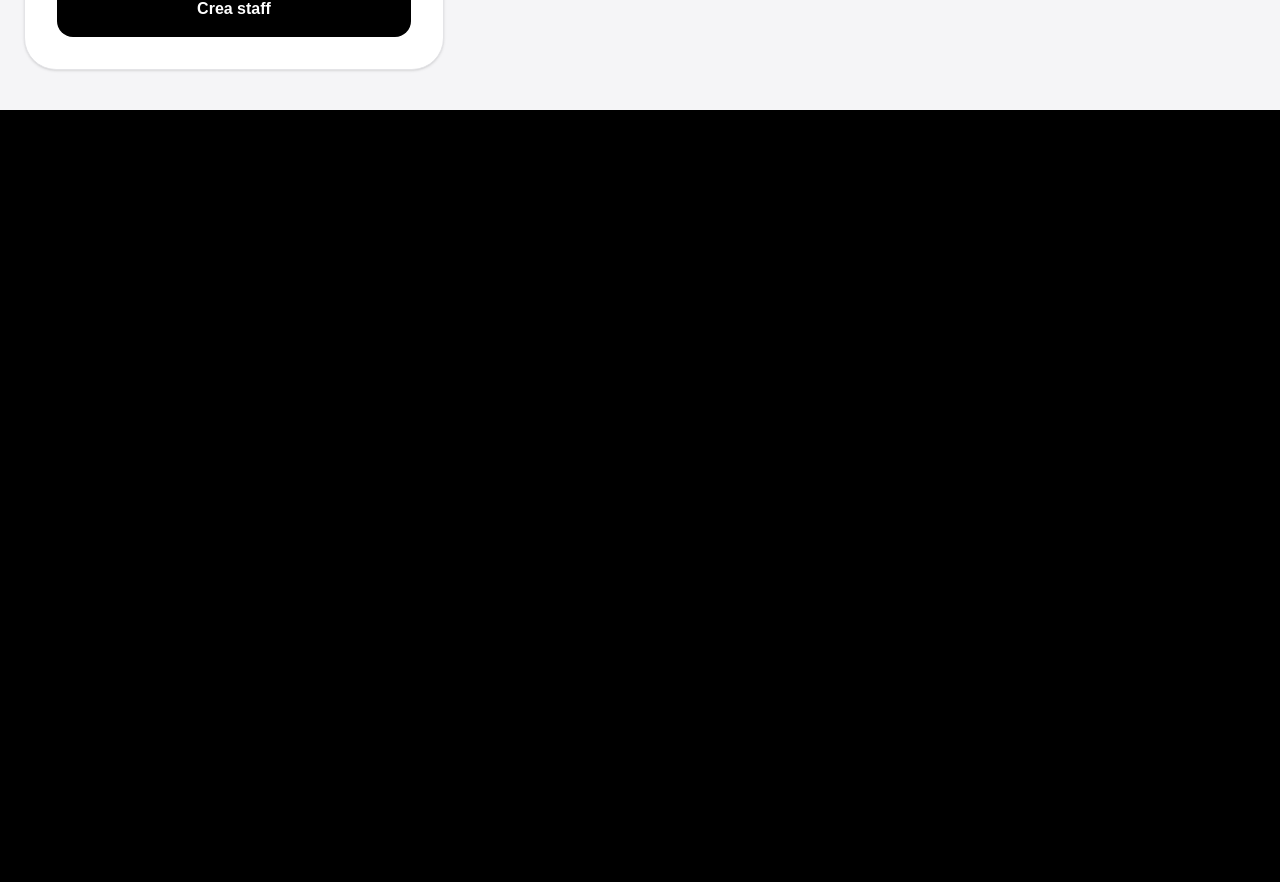
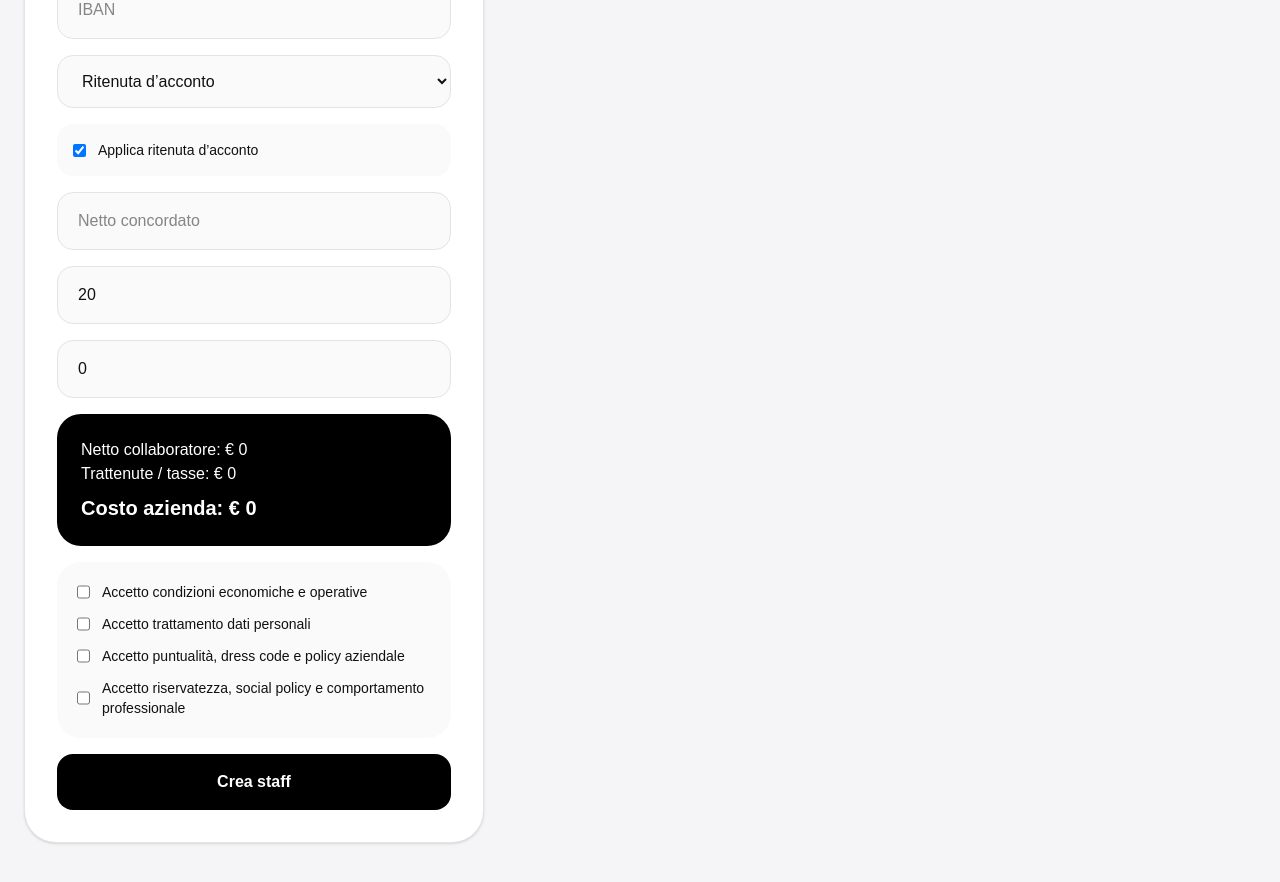
Before and after one commit to giuseppefrosina-hash/event-platform, a Next.js app in the folder frontend/: page /staff in a window 1280 px wide. Shown: the part 880-1762 px from the top of the page. Before the commit the page ends 990 px from the top, so only its background shows below. Built offline with nearby package versions, Linux system fonts and the light colour scheme; no server answers.

Commit message:
add staff fiscal calculator

```diff
--- a/frontend/app/staff/page.tsx
+++ b/frontend/app/staff/page.tsx
@@ -1,6 +1,6 @@
 'use client';
 
-import { useEffect, useState } from 'react';
+import { useEffect, useMemo, useState } from 'react';
 
 const API_URL = 'https://api.uniquo.it';
 
@@ -13,6 +13,15 @@ type Staff = {
   role?: string;
   fiscalCode?: string;
   iban?: string;
+  vatNumber?: string;
+  taxRegime?: string;
+  withholdingTax?: boolean;
+  agreedAmount?: number;
+  withholdingRate?: number;
+  taxRate?: number;
+  grossAmount?: number;
+  taxAmount?: number;
+  netAmount?: number;
 };
 
 export default function StaffPage() {
@@ -25,11 +34,50 @@ export default function StaffPage() {
   const [phone, setPhone] = useState('');
   const [role, setRole] = useState('');
   const [fiscalCode, setFiscalCode] = useState('');
+  const [vatNumber, setVatNumber] = useState('');
   const [iban, setIban] = useState('');
+
+  const [taxRegime, setTaxRegime] = useState('ritenuta_acconto');
+  const [withholdingTax, setWithholdingTax] = useState(true);
+  const [agreedAmount, setAgreedAmount] = useState('');
+  const [withholdingRate, setWithholdingRate] = useState('20');
+  const [taxRate, setTaxRate] = useState('0');
+
+  const [acceptedConditions, setAcceptedConditions] = useState(false);
+  const [acceptedPrivacy, setAcceptedPrivacy] = useState(false);
+  const [acceptedDressCode, setAcceptedDressCode] = useState(false);
+  const [acceptedConfidentiality, setAcceptedConfidentiality] = useState(false);
 
   useEffect(() => {
     loadStaff();
   }, []);
+
+  const calculation = useMemo(() => {
+    const net = Number(agreedAmount || 0);
+    const withholding = Number(withholdingRate || 0);
+    const extraTax = Number(taxRate || 0);
+
+    let gross = net;
+    let withholdingAmount = 0;
+    let extraTaxAmount = 0;
+
+    if (withholdingTax && withholding > 0) {
+      gross = net / (1 - withholding / 100);
+      withholdingAmount = gross - net;
+    }
+
+    if (extraTax > 0) {
+      extraTaxAmount = gross * (extraTax / 100);
+    }
+
+    const companyCost = gross + extraTaxAmount;
+
+    return {
+      netAmount: Number(net.toFixed(2)),
+      grossAmount: Number(companyCost.toFixed(2)),
+      taxAmount: Number((withholdingAmount + extraTaxAmount).toFixed(2)),
+    };
+  }, [agreedAmount, withholdingRate, taxRate, withholdingTax]);
 
   async function loadStaff() {
     try {
@@ -47,6 +95,16 @@ export default function StaffPage() {
       return;
     }
 
+    if (
+      !acceptedConditions ||
+      !acceptedPrivacy ||
+      !acceptedDressCode ||
+      !acceptedConfidentiality
+    ) {
+      setMessage('Devi accettare tutte le condizioni operative');
+      return;
+    }
+
     try {
       const res = await fetch(API_URL + '/staff', {
         method: 'POST',
@@ -60,7 +118,16 @@ export default function StaffPage() {
           phone,
           role,
           fiscalCode,
+          vatNumber,
           iban,
+          taxRegime,
+          withholdingTax,
+          agreedAmount: Number(agreedAmount || 0),
+          withholdingRate: Number(withholdingRate || 0),
+          taxRate: Number(taxRate || 0),
+          grossAmount: calculation.grossAmount,
+          taxAmount: calculation.taxAmount,
+          netAmount: calculation.netAmount,
         }),
       });
 
@@ -75,7 +142,15 @@ export default function StaffPage() {
       setPhone('');
       setRole('');
       setFiscalCode('');
+      setVatNumber('');
       setIban('');
+      setAgreedAmount('');
+      setWithholdingRate('20');
+      setTaxRate('0');
+      setAcceptedConditions(false);
+      setAcceptedPrivacy(false);
+      setAcceptedDressCode(false);
+      setAcceptedConfidentiality(false);
 
       setMessage('Staff creato con successo');
       loadStaff();
@@ -105,9 +180,7 @@ export default function StaffPage() {
             <p className="mb-2 text-sm uppercase tracking-[0.3em] text-zinc-500">
               Staff Management
             </p>
-            <h1 className="text-5xl font-bold">
-              Staff
-            </h1>
+            <h1 className="text-5xl font-bold">Staff</h1>
           </div>
 
           <a
@@ -124,61 +197,97 @@ export default function StaffPage() {
           </div>
         )}
 
-        <div className="grid gap-8 lg:grid-cols-[420px_1fr]">
+        <div className="grid gap-8 lg:grid-cols-[460px_1fr]">
           <section className="rounded-[2rem] border border-zinc-200 bg-white p-8 shadow-sm">
-            <h2 className="mb-6 text-2xl font-bold">
-              Nuovo membro staff
-            </h2>
+            <h2 className="mb-6 text-2xl font-bold">Nuovo membro staff</h2>
 
             <div className="space-y-4">
+              <input placeholder="Nome" value={firstName} onChange={(e) => setFirstName(e.target.value)} className="w-full rounded-2xl border border-zinc-200 bg-zinc-50 px-5 py-4 outline-none" />
+              <input placeholder="Cognome" value={lastName} onChange={(e) => setLastName(e.target.value)} className="w-full rounded-2xl border border-zinc-200 bg-zinc-50 px-5 py-4 outline-none" />
+              <input placeholder="Email" value={email} onChange={(e) => setEmail(e.target.value)} className="w-full rounded-2xl border border-zinc-200 bg-zinc-50 px-5 py-4 outline-none" />
+              <input placeholder="Telefono" value={phone} onChange={(e) => setPhone(e.target.value)} className="w-full rounded-2xl border border-zinc-200 bg-zinc-50 px-5 py-4 outline-none" />
+              <input placeholder="Ruolo" value={role} onChange={(e) => setRole(e.target.value)} className="w-full rounded-2xl border border-zinc-200 bg-zinc-50 px-5 py-4 outline-none" />
+              <input placeholder="Codice fiscale" value={fiscalCode} onChange={(e) => setFiscalCode(e.target.value)} className="w-full rounded-2xl border border-zinc-200 bg-zinc-50 px-5 py-4 outline-none" />
+              <input placeholder="Partita IVA" value={vatNumber} onChange={(e) => setVatNumber(e.target.value)} className="w-full rounded-2xl border border-zinc-200 bg-zinc-50 px-5 py-4 outline-none" />
+              <input placeholder="IBAN" value={iban} onChange={(e) => setIban(e.target.value)} className="w-full rounded-2xl border border-zinc-200 bg-zinc-50 px-5 py-4 outline-none" />
+
+              <select
+                value={taxRegime}
+                onChange={(e) => setTaxRegime(e.target.value)}
+                className="w-full rounded-2xl border border-zinc-200 bg-zinc-50 px-5 py-4 outline-none"
+              >
+                <option value="ritenuta_acconto">Ritenuta d’acconto</option>
+                <option value="collaborazione_occasionale">Collaborazione occasionale</option>
+                <option value="piva_forfettaria">Partita IVA forfettaria</option>
+                <option value="piva_ordinaria">Partita IVA ordinaria</option>
+                <option value="cooperativa">Cooperativa</option>
+                <option value="agenzia">Agenzia esterna</option>
+                <option value="enpals">Prestazione artistica / ENPALS</option>
+                <option value="altro">Altro</option>
+              </select>
+
+              <label className="flex items-center gap-3 rounded-2xl bg-zinc-50 p-4 text-sm">
+                <input
+                  type="checkbox"
+                  checked={withholdingTax}
+                  onChange={(e) => setWithholdingTax(e.target.checked)}
+                />
+                Applica ritenuta d’acconto
+              </label>
+
               <input
-                placeholder="Nome"
-                value={firstName}
-                onChange={(e) => setFirstName(e.target.value)}
+                type="number"
+                placeholder="Netto concordato"
+                value={agreedAmount}
+                onChange={(e) => setAgreedAmount(e.target.value)}
                 className="w-full rounded-2xl border border-zinc-200 bg-zinc-50 px-5 py-4 outline-none"
               />
 
               <input
-                placeholder="Cognome"
-                value={lastName}
-                onChange={(e) => setLastName(e.target.value)}
+                type="number"
+                placeholder="Aliquota ritenuta %"
+                value={withholdingRate}
+                onChange={(e) => setWithholdingRate(e.target.value)}
                 className="w-full rounded-2xl border border-zinc-200 bg-zinc-50 px-5 py-4 outline-none"
               />
 
               <input
-                placeholder="Email"
-                value={email}
-                onChange={(e) => setEmail(e.target.value)}
+                type="number"
+                placeholder="Altre tasse / contributi %"
+                value={taxRate}
+                onChange={(e) => setTaxRate(e.target.value)}
                 className="w-full rounded-2xl border border-zinc-200 bg-zinc-50 px-5 py-4 outline-none"
               />
 
-              <input
-                placeholder="Telefono"
-                value={phone}
-                onChange={(e) => setPhone(e.target.value)}
-                className="w-full rounded-2xl border border-zinc-200 bg-zinc-50 px-5 py-4 outline-none"
-              />
+              <div className="rounded-3xl bg-black p-6 text-white">
+                <p>Netto collaboratore: € {calculation.netAmount}</p>
+                <p>Trattenute / tasse: € {calculation.taxAmount}</p>
+                <p className="mt-2 text-xl font-bold">
+                  Costo azienda: € {calculation.grossAmount}
+                </p>
+              </div>
 
-              <input
-                placeholder="Ruolo"
-                value={role}
-                onChange={(e) => setRole(e.target.value)}
-                className="w-full rounded-2xl border border-zinc-200 bg-zinc-50 px-5 py-4 outline-none"
-              />
+              <div className="space-y-3 rounded-3xl bg-zinc-50 p-5 text-sm">
+                <label className="flex gap-3">
+                  <input type="checkbox" checked={acceptedConditions} onChange={(e) => setAcceptedConditions(e.target.checked)} />
+                  Accetto condizioni economiche e operative
+                </label>
 
-              <input
-                placeholder="Codice fiscale"
-                value={fiscalCode}
-                onChange={(e) => setFiscalCode(e.target.value)}
-                className="w-full rounded-2xl border border-zinc-200 bg-zinc-50 px-5 py-4 outline-none"
-              />
+                <label className="flex gap-3">
+                  <input type="checkbox" checked={acceptedPrivacy} onChange={(e) => setAcceptedPrivacy(e.target.checked)} />
+                  Accetto trattamento dati personali
+                </label>
 
-              <input
-                placeholder="IBAN"
-                value={iban}
-                onChange={(e) => setIban(e.target.value)}
-                className="w-full rounded-2xl border border-zinc-200 bg-zinc-50 px-5 py-4 outline-none"
-              />
+                <label className="flex gap-3">
+                  <input type="checkbox" checked={acceptedDressCode} onChange={(e) => setAcceptedDressCode(e.target.checked)} />
+                  Accetto puntualità, dress code e policy aziendale
+                </label>
+
+                <label className="flex gap-3">
+                  <input type="checkbox" checked={acceptedConfidentiality} onChange={(e) => setAcceptedConfidentiality(e.target.checked)} />
+                  Accetto riservatezza, social policy e comportamento professionale
+                </label>
+              </div>
 
               <button
                 onClick={createStaff}
@@ -191,9 +300,7 @@ export default function StaffPage() {
 
           <section>
             <div className="mb-5 flex items-center justify-between">
-              <h2 className="text-2xl font-bold">
-                Lista staff
-              </h2>
+              <h2 className="text-2xl font-bold">Lista staff</h2>
 
               <button
                 onClick={loadStaff}
@@ -225,7 +332,14 @@ export default function StaffPage() {
                           <p>📧 Email: {person.email || 'Non indicata'}</p>
                           <p>📞 Telefono: {person.phone || 'Non indicato'}</p>
                           <p>🧾 CF: {person.fiscalCode || 'Non indicato'}</p>
+                          <p>💼 P.IVA: {person.vatNumber || 'Non indicata'}</p>
                           <p>🏦 IBAN: {person.iban || 'Non indicato'}</p>
+                          <p>📌 Regime: {person.taxRegime || 'Non indicato'}</p>
+                          <p>💶 Netto: € {person.netAmount || 0}</p>
+                          <p>🧮 Tasse: € {person.taxAmount || 0}</p>
+                          <p className="font-bold text-black">
+                            🏢 Costo azienda: € {person.grossAmount || 0}
+                          </p>
                         </div>
                       </div>
 
```
